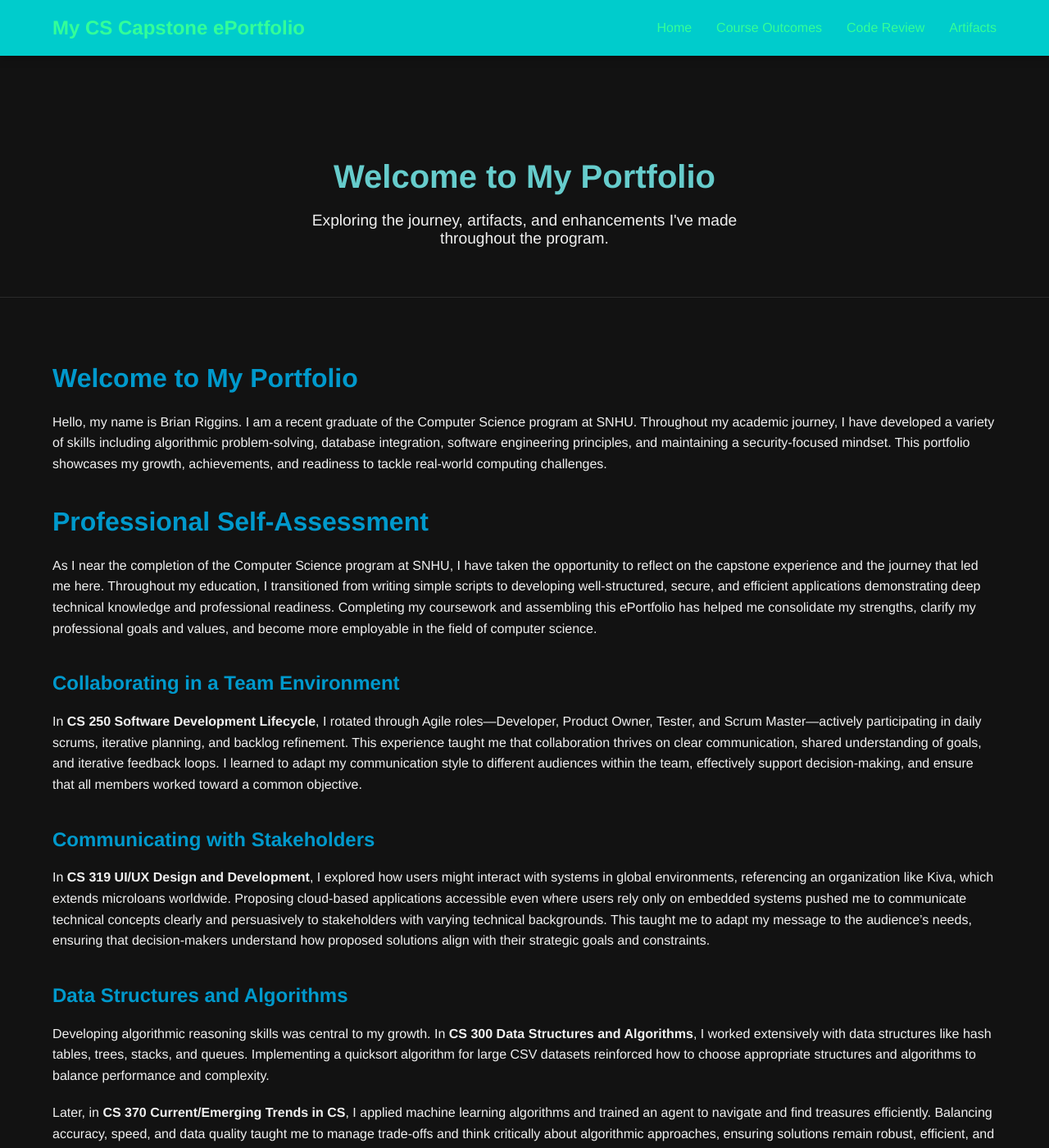
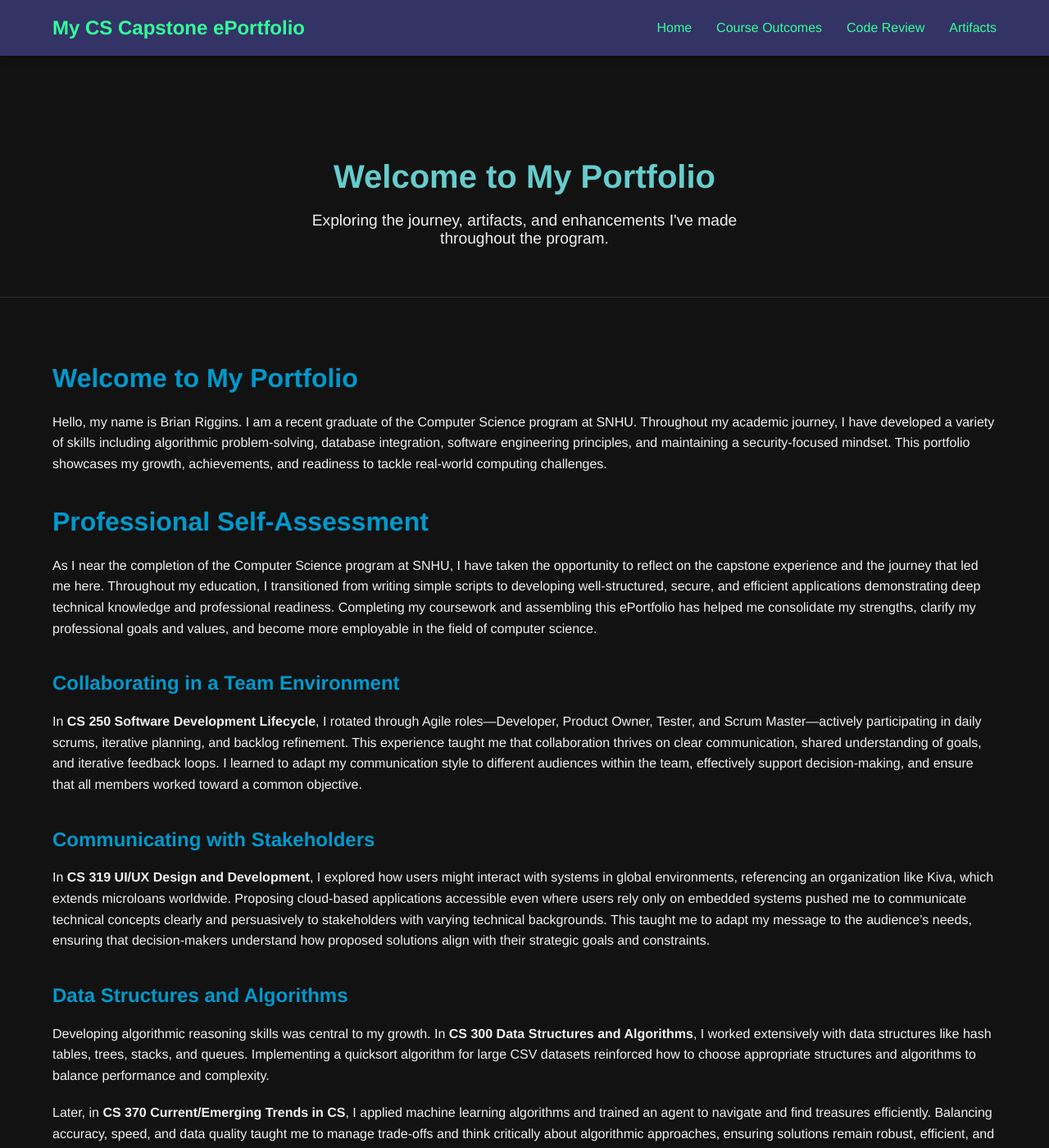
Before and after one commit to briggs8933/CS-499-Capstone, a Jekyll site: the page built from index.md, in a window 1280 px wide and 1400 px high. Shown: the whole window at 82% size. Built offline with Jekyll 4.4.1, drawn with Linux system fonts in a browser that asks for light colours.

Commit message:
Update style.css

```diff
--- a/assets/css/style.css
+++ b/assets/css/style.css
@@ -25,7 +25,7 @@ a:hover {
 
 /* Header and Navigation */
 .site-header {
-  background:#00CCCC; /* Slightly lighter than body */
+  background:#333366; /* Slightly lighter than body */
   padding:20px 0;
   position:fixed;
   width:100%;
```
